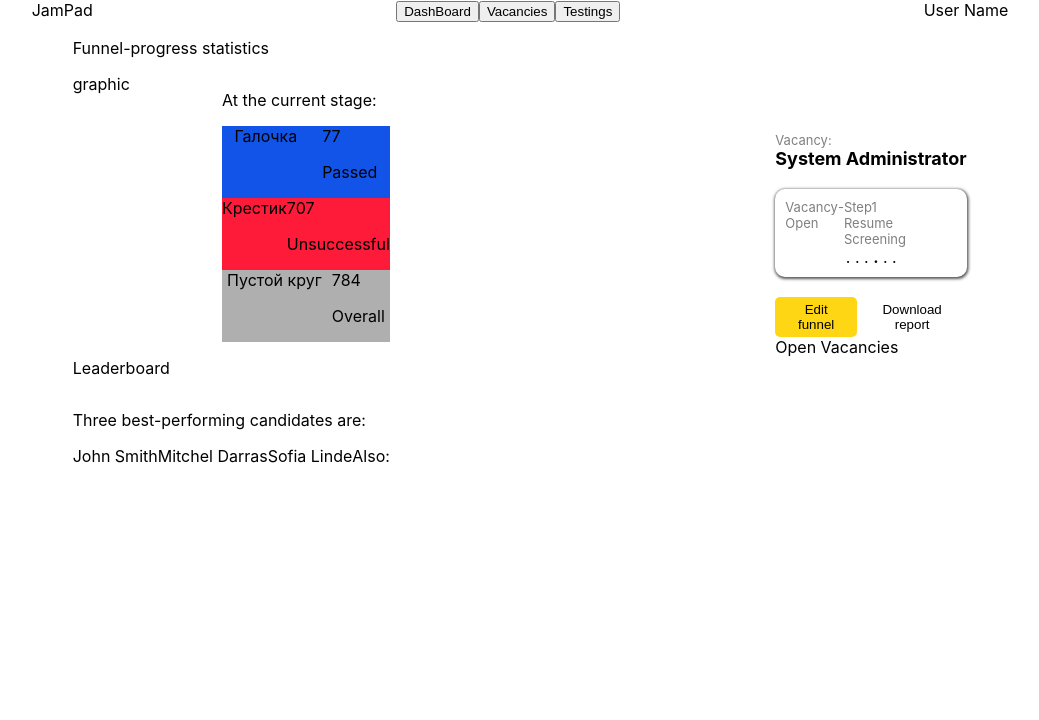
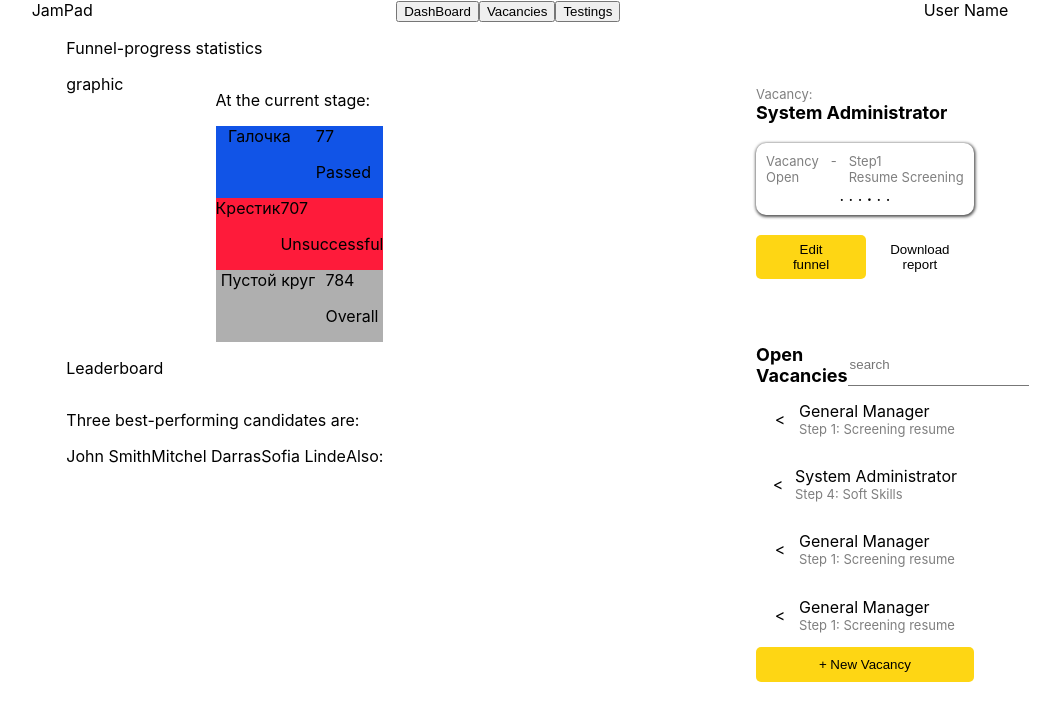
Before and after one commit to It-Shu/jampad_test, a React (Create React App) app: page /vacancies in a window 1280 px wide. Shown: the top 720 px of the page, without its empty margins (120-1159 px from the left). Built offline with nearby package versions, Linux system fonts and the light colour scheme.

Commit message:
added Vacancy block style

```diff
--- a/src/Pages/Vacancies/Vacancies.module.scss
+++ b/src/Pages/Vacancies/Vacancies.module.scss
@@ -17,17 +17,21 @@
       display: flex;
       flex-direction: column;
       justify-content: center;
-      width: 15%;
-      .smallTitle{
+      width: 17%;
+      margin-top: 5%;
+
+      .smallTitle {
         margin: 0;
         font-size: small;
         opacity: 0.5;
       }
-      .title{
+
+      .title {
         margin: 0;
         font-size: large;
         font-weight: bold;
       }
+
       .vacancyEdit {
         display: flex;
         flex-direction: column;
@@ -60,7 +64,7 @@
             border: none;
             background-color: #FED614;
             border-radius: 5px;
-            padding: 5px 15px;
+            padding: 7px 30px;
           }
 
           .editButton:hover {
@@ -87,6 +91,66 @@
             background-color: #fff;
             box-shadow: 0 0;
           }
+        }
+      }
+
+      .openVacancies {
+        margin-top: 30%;
+
+        .openVacanciesHeader {
+          display: flex;
+          flex-direction: row;
+          justify-content: space-around;
+
+          .input {
+            border: none;
+            outline: none;
+            border-bottom: 1px solid #777777;
+          }
+
+        }
+
+        .openVacanciesBlocks {
+          display: flex;
+          flex-direction: column;
+          justify-content: space-around;
+          height: 100%;
+
+          .openVacanciesBlock {
+            display: flex;
+            flex-direction: row;
+            justify-content: space-evenly;
+            border-radius: 10px;
+
+            padding: 5px 5px;
+
+            .arrow {
+              display: flex;
+              align-items: center;
+            }
+          }
+
+          .openVacanciesBlock:hover {
+            box-shadow: 0.5px 1px 3px 1px #575757;
+          }
+
+        }
+
+        .newVacancyButton {
+          border: none;
+          background-color: #FED614;
+          border-radius: 5px;
+          padding: 10px 0 10px 0;
+          width: 100%;
+        }
+
+        .newVacancyButton:hover {
+          box-shadow: 0.5px 1px 3px 1px #575757;
+        }
+
+        .newVacancyButton:active {
+          background-color: #FED614;
+          box-shadow: 0 0;
         }
       }
     }
--- a/src/Pages/Vacancies/Vacancies.tsx
+++ b/src/Pages/Vacancies/Vacancies.tsx
@@ -2,6 +2,8 @@ import React from 'react';
 import s from './Vacancies.module.scss'
 
 export const Vacancies = () => {
+
+
     return (
         <div className={s.vacanciesPage}>
             <div className={s.header}>
@@ -74,14 +76,60 @@ export const Vacancies = () => {
                                     <div className={s.smallTitle}>Resume Screening</div>
                                 </div>
                             </div>
-                                <div className={s.dots}> . . . <b>.</b> . . </div>
+                            <div className={s.dots}> . . . <b>.</b> . .</div>
                         </div>
                         <div className={s.vacancyButtons}>
                             <button className={s.editButton}>Edit funnel</button>
                             <button className={s.downloadButton}>Download report</button>
                         </div>
                     </div>
-                    <div>Open Vacancies</div>
+                    <div className={s.openVacancies}>
+                        <div className={s.openVacanciesHeader}>
+                            <p className={s.title}>Open Vacancies</p>
+                            <input className={s.input} type="search" placeholder={'search'}/>
+                        </div>
+                        <div className={s.openVacanciesBlocks}>
+                            <div className={s.openVacanciesBlock}>
+                                <div className={s.arrow}>
+                                    {`<`}
+                                </div>
+                                <div>
+                                    <div>General Manager</div>
+                                    <div className={s.smallTitle}>Step 1: Screening resume</div>
+                                </div>
+                            </div>
+                            <div className={s.openVacanciesBlock}>
+                                <div className={s.arrow}>
+                                    {`<`}
+                                </div>
+                                <div>
+                                    <div>System Administrator</div>
+                                    <div className={s.smallTitle}>Step 4: Soft Skills</div>
+                                </div>
+                            </div>
+                            <div className={s.openVacanciesBlock}>
+                                <div className={s.arrow}>
+                                    {`<`}
+                                </div>
+                                <div>
+                                    <div>General Manager</div>
+                                    <div className={s.smallTitle}>Step 1: Screening resume</div>
+                                </div>
+                            </div>
+                            <div className={s.openVacanciesBlock}>
+                                <div className={s.arrow}>
+                                    {`<`}
+                                </div>
+                                <div>
+                                    <div>General Manager</div>
+                                    <div className={s.smallTitle}>Step 1: Screening resume</div>
+                                </div>
+                            </div>
+                        </div>
+                        <div>
+                            <button className={s.newVacancyButton}> + New Vacancy</button>
+                        </div>
+                    </div>
                 </div>
             </div>
         </div>
```
Also changed, not shown: src/UI/Input/Input.module.scss (+4 -4 lines). Lines whose indentation alone changed are shown as unchanged.
